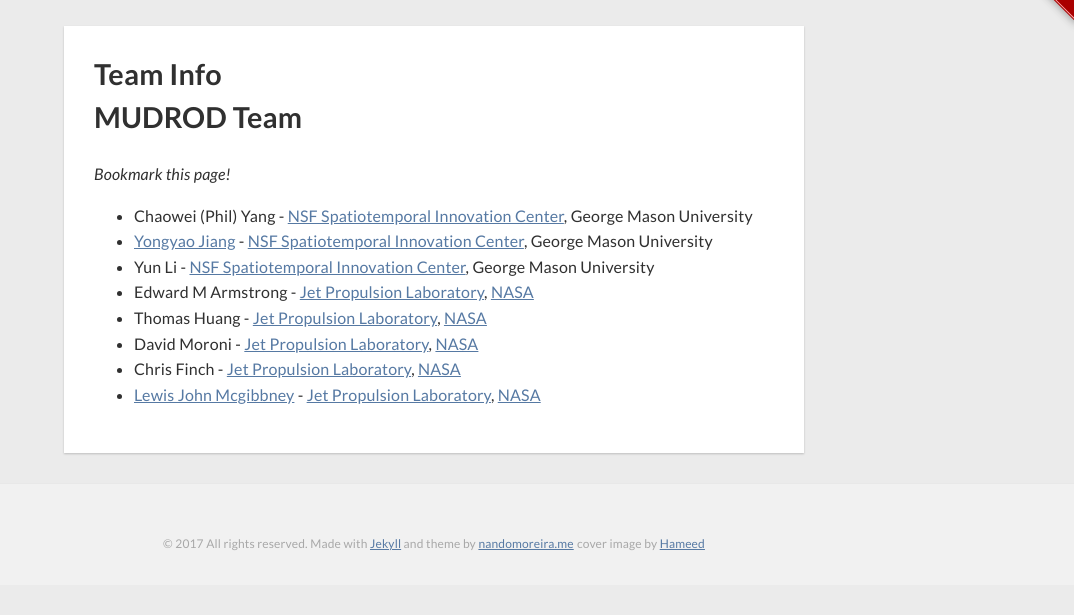
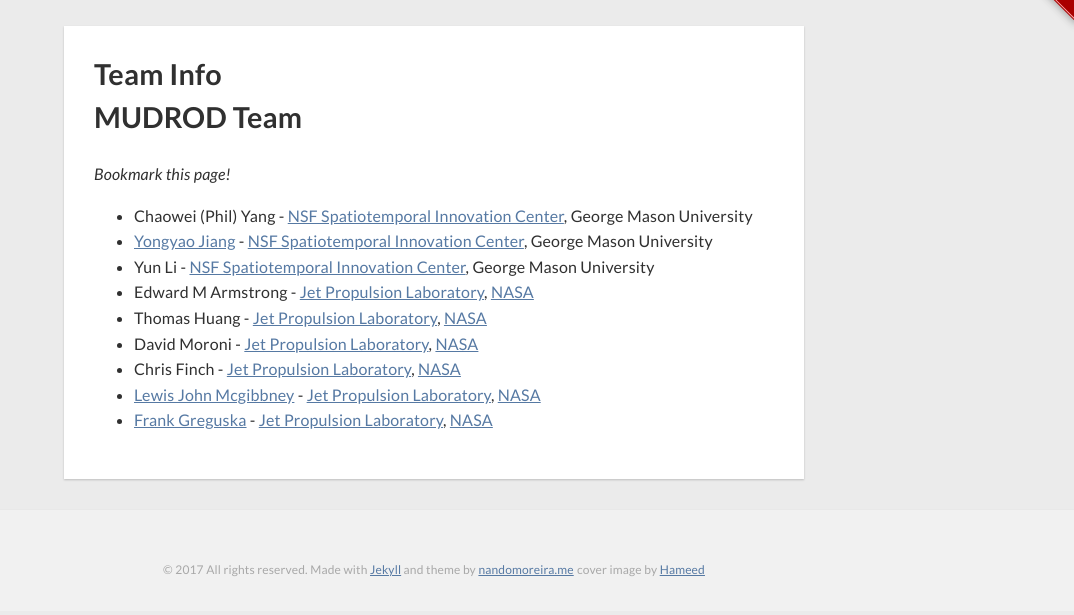
Before and after one commit to mudrod/mudrod.github.io, a Jekyll site: the page built from team-info.md, in a window 1280 px wide, cut to the strip 128-743 px from the top of the page. Shown: the whole strip, without its empty margins (206-1280 px from the left). Built offline with Jekyll 4.4.1, drawn with Linux system fonts in a browser that asks for light colours; nearby versions of some CDN libraries.

Commit message:
Update team-info.md

```diff
--- a/team-info.md
+++ b/team-info.md
@@ -16,3 +16,4 @@ permalink: /team-info/
  * David Moroni - [Jet Propulsion Laboratory](http://www.jpl.nasa.gov/), [NASA](http://www.nasa.gov)
  * Chris Finch - [Jet Propulsion Laboratory](http://www.jpl.nasa.gov/), [NASA](http://www.nasa.gov)
  * [Lewis John Mcgibbney](https://www.linkedin.com/in/lmcgibbney) - [Jet Propulsion Laboratory](http://www.jpl.nasa.gov/), [NASA](http://www.nasa.gov)
+ * [Frank Greguska](https://www.linkedin.com/in/frankgreguska/) - [Jet Propulsion Laboratory](http://www.jpl.nasa.gov/), [NASA](http://www.nasa.gov)
```
